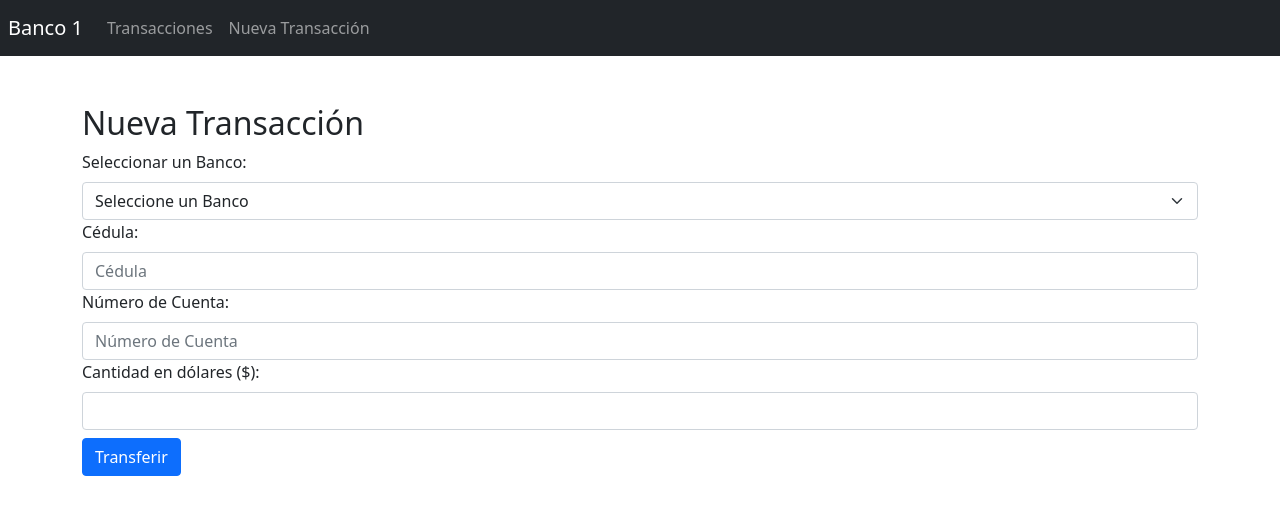
After one commit to eddzhizhpon/soa-transactions, a Django app: template api/templates/api/transaction_create.html in a window 1280 px wide. The commit adds this page. Shown: the top 515 px of the page. Run offline with Django 3.2, Linux system fonts and the light colour scheme; the template is opened without the code that fills it, so the values that code supplies are empty; some libraries are stand-ins or nearby versions.

Commit message:
feat: transaction forms

```diff
--- /dev/null
+++ b/api/templates/api/transaction_create.html
@@ -0,0 +1,47 @@
+{% extends 'base_layout.html' %}
+
+{% block title %}
+    <title>Crear una transacción</title>
+{% endblock %}
+
+{% block content %}
+    <h2> Nueva Transacción</h2>
+
+    <div>
+        <form action="/create/" method="POST"> {% csrf_token %}
+            <div class="form-group">
+                <label for="destiny_bank" class="form-label">Seleccionar un Banco:</label>
+                <select class="form-select" aria-label="Default select example" id="destiny_bank" name="destiny_bank">
+                    <option selected>Seleccione un Banco</option>
+                    <option value="jep">Juventud Ecuatoriana Prograsista</option>
+                    <option value="austro">Banco del Austro</option>
+                    <option value="pichincha">Banco Pichincha</option>
+                </select>
+            </div>
+            <div class="form-group">
+                <label for="dni" class="form-label">Cédula:</label>
+                <input id="dni" type="text" name="dni" placeholder="Cédula"
+                class="form-control"/>
+            </div>
+            <div class="form-group">
+                <label for="account_id" class="form-label">Número de Cuenta:</label>
+                <input id="account_id" name="account_id" type="text" placeholder="Número de Cuenta"
+                class="form-control"/>
+            </div>
+            <div class="form-group">
+                <label for="amount" class="form-label">Cantidad en dólares ($):</label>
+                <input id="amount" type="number" name="amount"
+                class="form-control"/>
+            </div>
+            <div class="form-group">
+
+            </div>
+            <div class="form-group">
+                <div class="ml-auto">
+                    <button type="submit" class="btn btn-primary mt-2">Transferir</button>
+                </div>
+            </div>
+
+        </form>
+    </div>
+{% endblock %}
--- a/templates/base_layout.html
+++ b/templates/base_layout.html
@@ -37,8 +37,8 @@
                         href="/">Transacciones</a>
                     </li>
                     <li class="nav-item">
-                        <a class="nav-link {% if request.resolver_match.url_name == 'transaction_new' %}active{% endif %}"
-                        href="/new">Nueva Transacción</a>
+                        <a class="nav-link {% if request.resolver_match.url_name == 'transaction_create' %}active{% endif %}"
+                        href="/create">Nueva Transacción</a>
                     </li>
                 </ul>
             </div>
```
